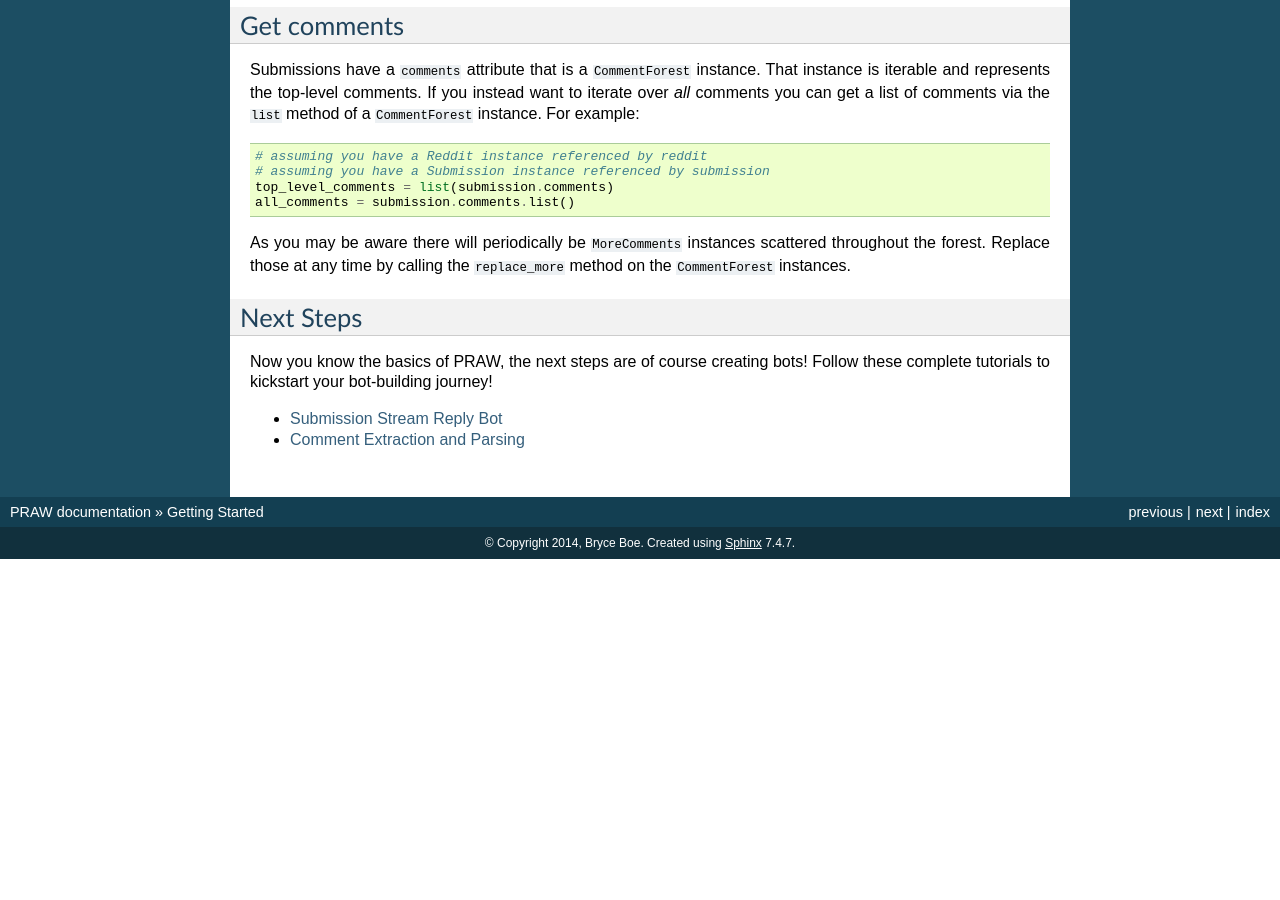
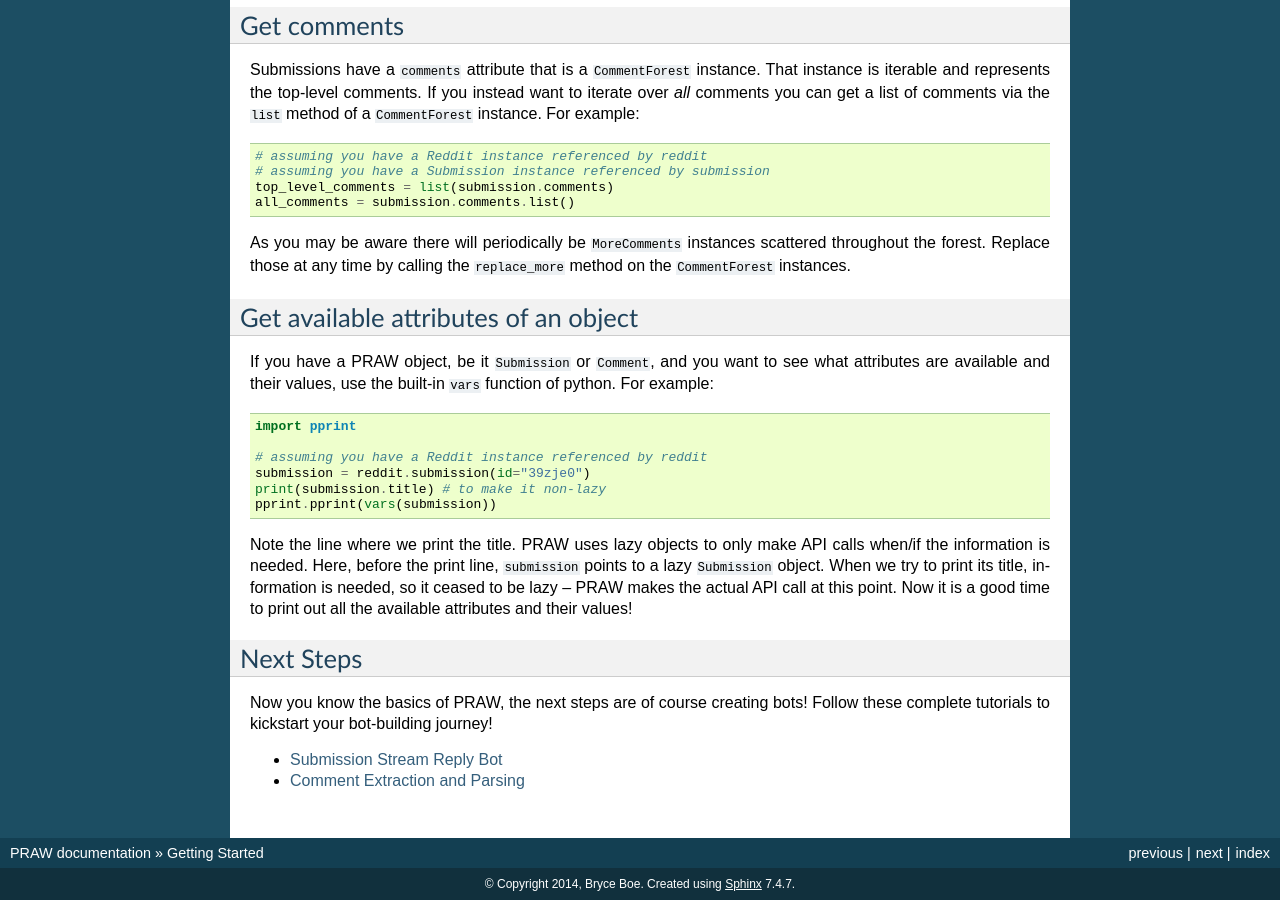
Before and after one commit to praw-dev/praw, a Sphinx documentation site: the page built from docs/pages/getting_started.rst, in a window 1280 px wide and 900 px high, scrolled down 4034 px. Built offline with Sphinx 7.4.7, drawn with Linux system fonts in a browser that asks for light colours; the version number could not be read and is left out; before the commit the page ends 4593 px from its top, so only the background shows below that; some of the changed text lies outside the part shown.

Commit message:
Add a section to explain how to get available attributes of objects.
Some minor problems are also fixed.

```diff
--- a/docs/pages/getting_started.rst
+++ b/docs/pages/getting_started.rst
@@ -172,7 +172,7 @@ following order of priority:
 1) environment variables of the settings names prefixed with ``praw_``.
    Specifically, these:
 
-   - ``user_agent``
+   - ``praw_user_agent``
    - ``praw_client_id``
    - ``praw_client_secret``
    - ``praw_username``
@@ -240,9 +240,9 @@ iterate through. For example:
     for submission in subreddit.hot(limit=10):
         print(submission.title) # Output: the title of the submission
         print(submission.ups) # Output: upvote count
-        print(submission.downs) # Output: downvote count
         print(submission.id) # Output: the ID of the submission
-        print(submission.url) # Output: the URL of the submission
+        print(submission.url) # Output: the URL the submission points to
+                              # or the the submission URL if it's a self post
 
 
 You can create ``Submission`` instances in other ways too:
@@ -297,6 +297,28 @@ As you may be aware there will periodically be ``MoreComments`` instances
 scattered throughout the forest. Replace those at any time by calling the
 ``replace_more`` method on the ``CommentForest`` instances.
 
+Get available attributes of an object
+-------------------------------------
+
+If you have a PRAW object, be it ``Submission`` or ``Comment``, and you want
+to see what attributes are available and their values, use the built-in
+``vars`` function of python. For example:
+
+.. code-block:: python
+
+    import pprint
+
+    # assuming you have a Reddit instance referenced by reddit
+    submission = reddit.submission(id="39zje0")
+    print(submission.title) # to make it non-lazy
+    pprint.pprint(vars(submission))
+
+Note the line where we print the title. PRAW uses lazy objects to only make
+API calls when/if the information is needed. Here, before the print line,
+``submission`` points to a lazy ``Submission`` object. When we try to print
+its title, information is needed, so it ceased to be lazy -- PRAW makes the
+actual API call at this point. Now it is a good time to print out all the
+available attributes and their values!
 
 Next Steps
 ----------
```
